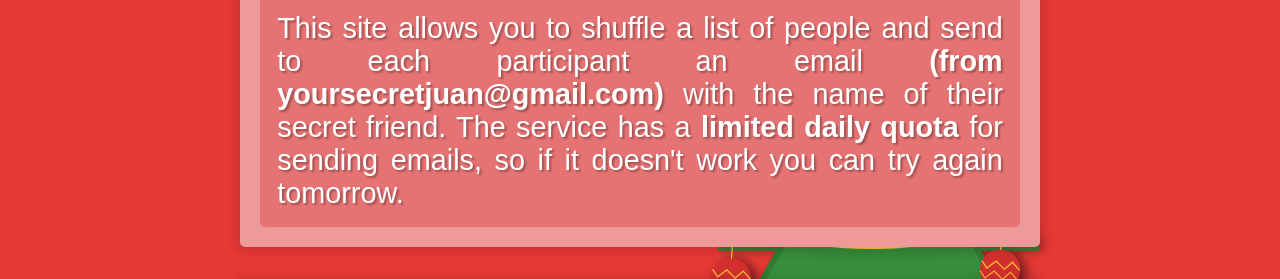
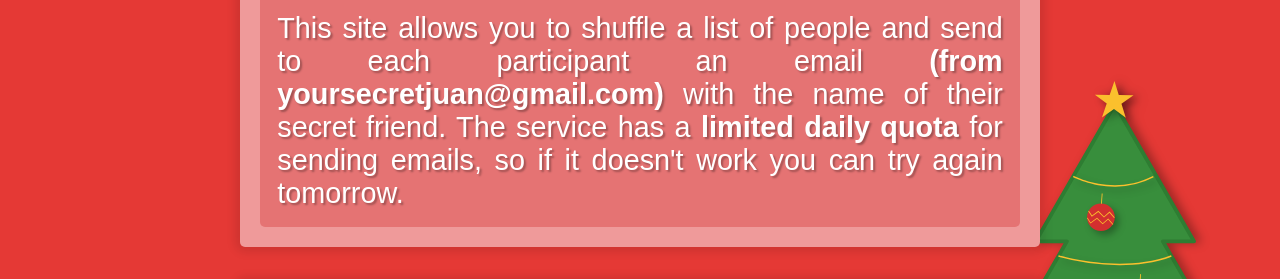
Before and after one commit to JoseIVP/your-secret-juan, a website: page frontend/index.html in a window 1280 px wide. Shown: the part 239-518 px from the top of the page. Drawn offline with Linux system fonts and the light colour scheme.

Commit message:
Improved the positioning of the SVG christmas tree

```diff
--- a/frontend/index.css
+++ b/frontend/index.css
@@ -325,11 +325,16 @@ button[name="add-participant-btn"]{
 #tree-svg{
     position: fixed;
     bottom: 0px;
-    right: 0px;
+    right: max(0px, (100vw - 1920px) / 2);
     z-index: -1;
-    min-height: 700px;
-    height: 40vh;
+    height: 60vh;
     filter: drop-shadow(5px 0 5px rgba(0, 0, 0, 0.3));
+}
+
+@media(max-width: 1200px){
+    #tree-svg{
+        display: none;
+    }
 }
 
 .tree {
--- a/frontend/index.html
+++ b/frontend/index.html
@@ -58,90 +58,90 @@
             </fieldset>
         </template>
 
-        <svg id="tree-svg" viewBox="0 0 698.19232 610.27 ">
+        <svg id="tree-svg" viewBox="0 0 419.31601 610.27">
             <polygon
-            points="738.364,463.673 665.343,337.198 718.315,337.198 641.348,203.886 680.948,203.886 580.342,29.632 479.737,203.886 519.336,203.886 442.369,337.198 495.341,337.198 422.321,463.673 455.322,463.673 370.684,610.27 790,610.27 705.362,463.673 "
-            fill="#d0cde1" id="polygon230" transform="translate(-232.00662)" class="tree" />
-            <circle cx="454.19229" cy="356.20892" r="17.59256" fill="#6c63ff" id="circle232" class="ball" />
+                points="718.315,337.198 641.348,203.886 680.948,203.886 580.342,29.632 479.737,203.886 519.336,203.886 442.369,337.198 495.341,337.198 422.321,463.673 455.322,463.673 370.684,610.27 790,610.27 705.362,463.673 738.364,463.673 665.343,337.198 "
+                fill="#d0cde1" id="polygon230" transform="translate(-370.684)" class="tree" />
+            <circle cx="315.51492" cy="356.20892" r="17.59256" fill="#6c63ff" id="circle232" class="ball" />
             <polygon
-                points="670.945,347.996 674.863,354.066 682.907,348.09 690.099,355.179 697.17,349.03 703.653,356.484 702.824,357.206 697.062,350.581 690.053,356.677 682.806,349.534 674.577,355.65 670.021,348.593 "
-                fill="#575a89" id="polygon234" transform="translate(-232.00662)" class="ball-line" />
+                points="682.907,348.09 690.099,355.179 697.17,349.03 703.653,356.484 702.824,357.206 697.062,350.581 690.053,356.677 682.806,349.534 674.577,355.65 670.021,348.593 670.945,347.996 674.863,354.066 "
+                fill="#575a89" id="polygon234" transform="translate(-370.684)" class="ball-line" />
             <polygon
-                points="688.348,365.279 681.105,358.14 672.887,364.246 668.373,357.252 669.178,356.733 673.136,362.867 681.192,356.881 688.389,363.974 695.455,357.828 701.892,365.229 701.169,365.858 695.361,359.18 "
-                fill="#575a89" id="polygon236" transform="translate(-232.00662)" class="ball-line" />
-            <rect x="-306.74329" y="476.74777" width="13.19442" height="1.09953" transform="rotate(-86.01531)" fill="#575a89"
+                points="672.887,364.246 668.373,357.252 669.178,356.733 673.136,362.867 681.192,356.881 688.389,363.974 695.455,357.828 701.892,365.229 701.169,365.858 695.361,359.18 688.348,365.279 681.105,358.14 "
+                fill="#575a89" id="polygon236" transform="translate(-370.684)" class="ball-line" />
+            <rect x="-316.37997" y="338.40561" width="13.19442" height="1.09953" transform="rotate(-86.01531)" fill="#575a89"
                 id="rect238" class="ball-cord" />
-            <circle cx="219.44604" cy="363.87411" r="17.59256" fill="#6c63ff" id="circle240" class="ball" />
+            <circle cx="80.768661" cy="363.87411" r="17.59256" fill="#6c63ff" id="circle240" class="ball" />
             <polygon
-                points="436.199,355.661 440.117,361.732 448.161,355.755 455.353,362.844 462.424,356.695 468.907,364.149 468.078,364.871 462.316,358.246 455.307,364.342 448.06,357.199 439.83,363.315 435.275,356.258 "
-                fill="#575a89" id="polygon242" transform="translate(-232.00662)" class="ball-line" />
+                points="448.161,355.755 455.353,362.844 462.424,356.695 468.907,364.149 468.078,364.871 462.316,358.246 455.307,364.342 448.06,357.199 439.83,363.315 435.275,356.258 436.199,355.661 440.117,361.732 "
+                fill="#575a89" id="polygon242" transform="translate(-370.684)" class="ball-line" />
             <polygon
-                points="453.601,372.944 446.358,365.805 438.141,371.911 433.627,364.917 434.432,364.398 438.39,370.532 446.446,364.546 453.643,371.639 460.709,365.493 467.146,372.894 466.423,373.523 460.615,366.845 "
-                fill="#575a89" id="polygon244" transform="translate(-232.00662)" class="ball-line" />
-            <rect x="-330.70386" y="243.10068" width="13.194385" height="1.0995271" transform="rotate(-86.015294)"
-                fill="#575a89" id="rect246" style="stroke-width:0.999997" class="ball-cord" />
-            <circle cx="330.59122" cy="173.20265" r="17.59256" fill="#6c63ff" id="circle248" class="ball" />
+                points="438.141,371.911 433.627,364.917 434.432,364.398 438.39,370.532 446.446,364.546 453.643,371.639 460.709,365.493 467.146,372.894 466.423,373.523 460.615,366.845 453.601,372.944 446.358,365.805 "
+                fill="#575a89" id="polygon244" transform="translate(-370.684)" class="ball-line" />
+            <rect x="-340.34058" y="104.75853" width="13.194385" height="1.0995271" transform="rotate(-86.015294)" fill="#575a89"
+                id="rect246" style="stroke-width:0.999997" class="ball-cord" />
+            <circle cx="191.91383" cy="173.20265" r="17.59256" fill="#6c63ff" id="circle248" class="ball" />
             <polygon
-                points="547.344,164.99 551.262,171.06 559.306,165.084 566.498,172.173 573.569,166.023 580.052,173.478 579.223,174.199 573.461,167.574 566.452,173.67 559.205,166.527 550.975,172.644 546.42,165.586 "
-                fill="#575a89" id="polygon250" transform="translate(-232.00662)" class="ball-line" />
+                points="559.306,165.084 566.498,172.173 573.569,166.023 580.052,173.478 579.223,174.199 573.461,167.574 566.452,173.67 559.205,166.527 550.975,172.644 546.42,165.586 547.344,164.99 551.262,171.06 "
+                fill="#575a89" id="polygon250" transform="translate(-370.684)" class="ball-line" />
             <polygon
-                points="564.746,182.272 557.504,175.134 549.286,181.24 544.772,174.246 545.577,173.726 549.535,179.86 557.591,173.874 564.788,180.968 571.854,174.822 578.291,182.223 577.568,182.852 571.76,176.174 "
-                fill="#575a89" id="polygon252" transform="translate(-232.00662)" class="ball-line" />
-            <rect x="-132.76845" y="340.72839" width="13.19442" height="1.09953" transform="rotate(-86.01531)" fill="#575a89"
+                points="549.286,181.24 544.772,174.246 545.577,173.726 549.535,179.86 557.591,173.874 564.788,180.968 571.854,174.822 578.291,182.223 577.568,182.852 571.76,176.174 564.746,182.272 557.504,175.134 "
+                fill="#575a89" id="polygon252" transform="translate(-370.684)" class="ball-line" />
+            <rect x="-142.40512" y="202.38625" width="13.19442" height="1.09953" transform="rotate(-86.01531)" fill="#575a89"
                 id="rect254" class="ball-cord" />
-            <circle cx="437.90378" cy="487.47522" r="17.59256" fill="#6c63ff" id="circle256" class="ball" />
+            <circle cx="299.22641" cy="487.47522" r="17.59256" fill="#6c63ff" id="circle256" class="ball" />
             <polygon
-                points="654.657,479.262 658.575,485.333 666.618,479.356 673.811,486.446 680.881,480.296 687.365,487.75 686.535,488.472 680.773,481.847 673.765,487.943 666.518,480.8 658.288,486.916 653.733,479.859 "
-                fill="#575a89" id="polygon258" transform="translate(-232.00662)" class="ball-line" />
+                points="666.618,479.356 673.811,486.446 680.881,480.296 687.365,487.75 686.535,488.472 680.773,481.847 673.765,487.943 666.518,480.8 658.288,486.916 653.733,479.859 654.657,479.262 658.575,485.333 "
+                fill="#575a89" id="polygon258" transform="translate(-370.684)" class="ball-line" />
             <polygon
-                points="672.059,496.545 664.816,489.406 656.598,495.513 652.084,488.518 652.889,487.999 656.848,494.133 664.904,488.147 672.1,495.24 679.166,489.094 685.604,496.495 684.881,497.124 679.072,490.446 "
-                fill="#575a89" id="polygon260" transform="translate(-232.00662)" class="ball-line" />
-            <rect x="-438.82413" y="469.62033" width="13.19442" height="1.09953" transform="rotate(-86.01531)" fill="#575a89"
+                points="656.598,495.513 652.084,488.518 652.889,487.999 656.848,494.133 664.904,488.147 672.1,495.24 679.166,489.094 685.604,496.495 684.881,497.124 679.072,490.446 672.059,496.545 664.816,489.406 "
+                fill="#575a89" id="polygon260" transform="translate(-370.684)" class="ball-line" />
+            <rect x="-448.46082" y="331.27817" width="13.19442" height="1.09953" transform="rotate(-86.01531)" fill="#575a89"
                 id="rect262" class="ball-cord" />
-            <circle cx="239.56714" cy="552.62927" r="17.59256" fill="#6c63ff" id="circle264" class="ball" />
+            <circle cx="100.88976" cy="552.62927" r="17.59256" fill="#6c63ff" id="circle264" class="ball" />
             <polygon
-                points="456.32,544.416 460.238,550.487 468.282,544.51 475.474,551.6 482.545,545.45 489.028,552.904 488.199,553.626 482.437,547.001 475.428,553.097 468.181,545.954 459.951,552.07 455.396,545.013 "
-                fill="#575a89" id="polygon266" transform="translate(-232.00662)" class="ball-line" />
+                points="468.282,544.51 475.474,551.6 482.545,545.45 489.028,552.904 488.199,553.626 482.437,547.001 475.428,553.097 468.181,545.954 459.951,552.07 455.396,545.013 456.32,544.416 460.238,550.487 "
+                fill="#575a89" id="polygon266" transform="translate(-370.684)" class="ball-line" />
             <polygon
-                points="473.722,561.699 466.479,554.56 458.262,560.667 453.748,553.672 454.553,553.153 458.511,559.287 466.567,553.301 473.764,560.394 480.83,554.248 487.267,561.649 486.544,562.278 480.736,555.6 "
-                fill="#575a89" id="polygon268" transform="translate(-232.00662)" class="ball-line" />
-            <rect x="-517.60455" y="276.28928" width="13.194385" height="1.0995271" transform="rotate(-86.015294)"
-                fill="#575a89" id="rect270" style="stroke-width:0.999997" class="ball-cord" />
-            <circle cx="379.45676" cy="275.72449" r="17.59256" fill="#6c63ff" id="circle272" class="ball" />
+                points="458.262,560.667 453.748,553.672 454.553,553.153 458.511,559.287 466.567,553.301 473.764,560.394 480.83,554.248 487.267,561.649 486.544,562.278 480.736,555.6 473.722,561.699 466.479,554.56 "
+                fill="#575a89" id="polygon268" transform="translate(-370.684)" class="ball-line" />
+            <rect x="-527.24127" y="137.94713" width="13.194385" height="1.0995271" transform="rotate(-86.015294)" fill="#575a89"
+                id="rect270" style="stroke-width:0.999997" class="ball-cord" />
+            <circle cx="240.77937" cy="275.72449" r="17.59256" fill="#6c63ff" id="circle272" class="ball" />
             <polygon
-                points="596.21,267.512 600.128,273.582 608.171,267.605 615.364,274.695 622.434,268.545 628.918,276 628.088,276.721 622.326,270.096 615.318,276.192 608.071,269.049 599.841,275.166 595.285,268.108 "
-                fill="#575a89" id="polygon274" transform="translate(-232.00662)" class="ball-line" />
+                points="608.171,267.605 615.364,274.695 622.434,268.545 628.918,276 628.088,276.721 622.326,270.096 615.318,276.192 608.071,269.049 599.841,275.166 595.285,268.108 596.21,267.512 600.128,273.582 "
+                fill="#575a89" id="polygon274" transform="translate(-370.684)" class="ball-line" />
             <polygon
-                points="613.612,284.794 606.369,277.655 598.151,283.762 593.637,276.768 594.442,276.248 598.401,282.382 606.457,276.396 613.653,283.49 620.719,277.343 627.157,284.745 626.434,285.374 620.625,278.695 "
-                fill="#575a89" id="polygon276" transform="translate(-232.00662)" class="ball-line" />
-            <rect x="-231.64674" y="396.60004" width="13.19442" height="1.09953" transform="rotate(-86.01531)" fill="#575a89"
+                points="598.151,283.762 593.637,276.768 594.442,276.248 598.401,282.382 606.457,276.396 613.653,283.49 620.719,277.343 627.157,284.745 626.434,285.374 620.625,278.695 613.612,284.794 606.369,277.655 "
+                fill="#575a89" id="polygon276" transform="translate(-370.684)" class="ball-line" />
+            <rect x="-241.28342" y="258.25787" width="13.19442" height="1.09953" transform="rotate(-86.01531)" fill="#575a89"
                 id="rect278" class="ball-cord" />
-            <circle cx="329.63309" cy="449.14929" r="17.59256" fill="#6c63ff" id="circle280" class="ball" />
+            <circle cx="190.9557" cy="449.14929" r="17.59256" fill="#6c63ff" id="circle280" class="ball" />
             <polygon
-                points="546.386,440.936 550.304,447.007 558.348,441.03 565.54,448.12 572.611,441.97 579.094,449.424 578.265,450.146 572.503,443.521 565.494,449.617 558.247,442.474 550.017,448.59 545.462,441.533 "
-                fill="#575a89" id="polygon282" transform="translate(-232.00662)" class="ball-line" />
+                points="558.348,441.03 565.54,448.12 572.611,441.97 579.094,449.424 578.265,450.146 572.503,443.521 565.494,449.617 558.247,442.474 550.017,448.59 545.462,441.533 546.386,440.936 550.304,447.007 "
+                fill="#575a89" id="polygon282" transform="translate(-370.684)" class="ball-line" />
             <polygon
-                points="563.788,458.219 556.545,451.08 548.328,457.187 543.814,450.192 544.619,449.673 548.577,455.807 556.633,449.821 563.83,456.914 570.896,450.768 577.333,458.169 576.61,458.798 570.802,452.12 "
-                fill="#575a89" id="polygon284" transform="translate(-232.00662)" class="ball-line" />
-            <rect x="-408.11459" y="358.94806" width="13.19442" height="1.09953" transform="rotate(-86.01531)" fill="#575a89"
+                points="548.328,457.187 543.814,450.192 544.619,449.673 548.577,455.807 556.633,449.821 563.83,456.914 570.896,450.768 577.333,458.169 576.61,458.798 570.802,452.12 563.788,458.219 556.545,451.08 "
+                fill="#575a89" id="polygon284" transform="translate(-370.684)" class="ball-line" />
+            <rect x="-417.75128" y="220.60591" width="13.19442" height="1.09953" transform="rotate(-86.01531)" fill="#575a89"
                 id="rect286" class="ball-cord" />
             <polygon
-                points="563.878,46.402 569.941,28.678 554.958,17.435 573.688,17.724 579.751,0 585.264,17.903 603.994,18.192 588.671,28.967 594.184,46.87 579.201,35.627 "
-                fill="#6c63ff" id="polygon288" transform="translate(-232.00662)" class="star " />
+                points="554.958,17.435 573.688,17.724 579.751,0 585.264,17.903 603.994,18.192 588.671,28.967 594.184,46.87 579.201,35.627 563.878,46.402 569.941,28.678 "
+                fill="#6c63ff" id="polygon288" transform="translate(-370.684)" class="star " />
             <path
-                d="m 348.38604,134.32139 c -30.40062,0 -53.07148,-12.03861 -53.40833,-12.222 l 0.9151,-1.68378 c 0.49592,0.269 50.1933,26.62182 100.86754,0.34808 l 0.88142,1.70108 a 105.993,105.993 0 0 1 -49.25573,11.85662 z"
+                d="m 209.70866,134.32139 c -30.40062,0 -53.07148,-12.03861 -53.40833,-12.222 l 0.9151,-1.68378 c 0.49592,0.269 50.1933,26.62182 100.86754,0.34808 l 0.88142,1.70108 a 105.993,105.993 0 0 1 -49.25573,11.85662 z"
                 fill="#3f3d56" id="path290" class="tree-line" />
             <path
-                d="m 354.47738,234.17651 a 300.98078,300.98078 0 0 1 -78.1845,-10.745 l 0.56141,-1.83208 c 0.78972,0.24141 79.62266,23.8723 142.8857,0.0197 l 0.67557,1.79278 c -21.40955,8.07266 -44.57918,10.76465 -65.93818,10.76465 z"
+                d="m 215.8,234.17651 a 300.98078,300.98078 0 0 1 -78.1845,-10.745 l 0.56141,-1.83208 c 0.78972,0.24141 79.62266,23.8723 142.8857,0.0197 l 0.67557,1.79278 C 260.32863,231.48457 237.159,234.17656 215.8,234.17656 Z"
                 fill="#3f3d56" id="path292" class="tree-line" />
             <path
-                d="m 341.36838,338.29791 a 340.20857,340.20857 0 0 1 -49.31,-3.51071 c -43.28976,-6.351 -68.85005,-19.17045 -69.10315,-19.29957 l 0.86832,-1.70811 c 0.25123,0.12772 25.59631,12.82786 68.60536,19.12507 39.692,5.81251 102.97,7.20108 179.04363,-19.17606 l 0.62691,1.81056 c -50.10818,17.37392 -94.70791,22.75882 -130.73107,22.75882 z"
+                d="m 202.691,338.29791 a 340.20857,340.20857 0 0 1 -49.31,-3.51071 c -43.28976,-6.351 -68.85005,-19.17045 -69.10315,-19.29957 l 0.86832,-1.70811 c 0.25123,0.12772 25.59631,12.82786 68.60536,19.12507 39.692,5.81251 102.97,7.20108 179.04363,-19.17606 l 0.62691,1.81056 c -50.10818,17.37392 -94.70791,22.75882 -130.73107,22.75882 z"
                 fill="#3f3d56" id="path294" class="tree-line" />
             <path
-                d="m 352.15038,432.37046 a 413.70518,413.70518 0 0 1 -51.64175,-3.244 c -46.487,-5.86585 -77.1632,-17.6958 -77.46777,-17.81463 l 0.69663,-1.7853 c 0.30269,0.11789 30.80436,11.87486 77.07243,17.707 42.6797,5.37742 107.889,6.67055 176.18322,-17.71638 l 0.64375,1.804 c -44.99932,16.07049 -88.66051,21.04931 -125.48651,21.04931 z"
+                d="m 213.473,432.37046 a 413.70518,413.70518 0 0 1 -51.64175,-3.244 c -46.487,-5.86585 -77.1632,-17.6958 -77.46777,-17.81463 l 0.69663,-1.7853 c 0.30269,0.11789 30.80436,11.87486 77.07243,17.707 42.6797,5.37742 107.889,6.67055 176.18322,-17.71638 l 0.64375,1.804 C 293.96019,427.39164 250.299,432.37046 213.473,432.37046 Z"
                 fill="#3f3d56" id="path296" class="tree-line" />
             <path
-                d="m 359.63212,540.14995 a 488.25047,488.25047 0 0 1 -63.56807,-4.26488 c -58.44236,-7.7101 -100.32812,-23.251 -100.7445,-23.40726 l 0.67276,-1.79466 c 0.41451,0.15533 42.13325,15.63073 100.37022,23.309 53.704,7.08038 132.84479,8.78615 204.88742,-23.28655 l 0.7785,1.74974 c -47.48915,21.1429 -98.02207,27.69461 -142.39633,27.69461 z"
+                d="m 220.95474,540.14995 a 488.25047,488.25047 0 0 1 -63.56807,-4.26488 c -58.44236,-7.7101 -100.32812,-23.251 -100.7445,-23.40726 l 0.67276,-1.79466 c 0.41451,0.15533 42.13325,15.63073 100.37022,23.309 53.704,7.08038 132.84479,8.78615 204.88742,-23.28655 l 0.7785,1.74974 c -47.48915,21.1429 -98.02207,27.69461 -142.39633,27.69461 z"
                 fill="#3f3d56" id="path298" class="tree-line" />
         </svg>
 
```
